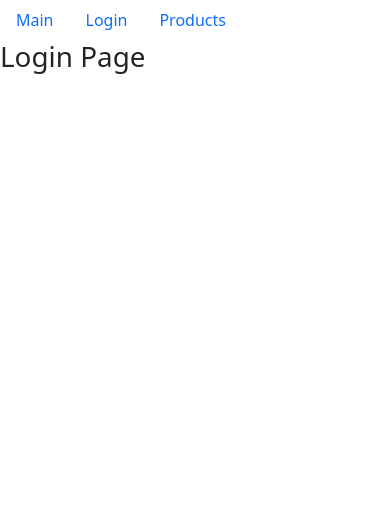
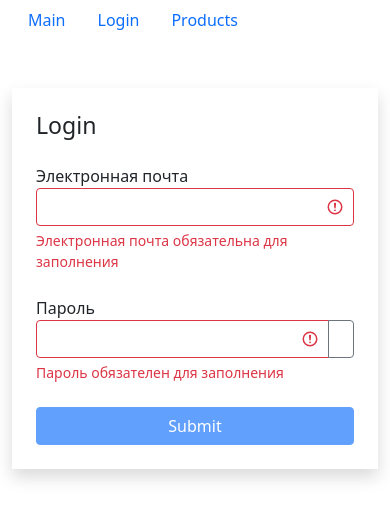
Before and after one commit to Vokadze/my-shop-app, a React (Create React App) app: page /login in a window 390 px wide. Shown: the top 520 px of the page. Built offline with nearby package versions, Linux system fonts and the light colour scheme.

Commit message:
new file: textField.jsx validator.js modified: App.js productsList.jsx tableBody.jsx tableHeader.jsx login.jsx

```diff
--- a/src/app/App.js
+++ b/src/app/App.js
@@ -8,7 +8,7 @@
 
 const App = () => {
     return (
-        <div>
+        <div className="container">
             <NavBar />
             <Switch>
                 <Route path="/products/:prodId?" component={Products} />
--- a/src/app/components/productsList.jsx
+++ b/src/app/components/productsList.jsx
@@ -13,6 +13,7 @@
 const ProductsList = () => {
     const [currentPage, setCurrentPage] = useState(1);
     const [categories, setCategories] = useState();
+    const [searchQuery, setSearchQuery] = useState("");
     const [selectedCategory, setSelectedCategory] = useState();
     const [sortBy, setSortBy] = useState({ iter: "price", order: "asc" });
     const pageSize = 4;
@@ -34,13 +35,19 @@
 
     useEffect(() => {
         setCurrentPage(1);
-    }, [selectedCategory, products]);
+    }, [selectedCategory, searchQuery, products]);
 
     const handleCategoriesSelect = (item) => {
+        if (searchQuery !== "") setSearchQuery("");
         setSelectedCategory(item);
         console.log(item);
     };
     console.log(categories);
+
+    const handleSearchQuery = ({ target }) => {
+        setSelectedCategory(undefined);
+        setSearchQuery(target.value);
+    };
 
     const handlePageChange = (pageIndex) => {
         console.log("page: ", pageIndex);
@@ -53,7 +60,14 @@
     };
 
     if (products) {
-        const filteredProducts = selectedCategory
+        const filteredProducts = searchQuery
+            ? products.filter(
+                  (product) =>
+                      product.name
+                          .toLowerCase()
+                          .indexOf(searchQuery.toLowerCase()) !== -1
+              )
+            : selectedCategory
               ? products.filter(
                     (product) =>
                         JSON.stringify(product.category) ===
@@ -77,13 +91,23 @@
         };
 
         return (
-            <div className="container">
-                <h1>Проверка связи</h1>
+            <div className="d-flex justify-content-center">
+                <div className="d-flex flex-column">
+                    <div className="d-flex flex-column">
                         <SearchStatus length={count} />
                         <SearchStatus length={products.length} />
-                <div className="d-flex">
+                        <input
+                            type="text"
+                            name="searchQuery"
+                            placeholder="Search..."
+                            className="mb-2"
+                            onChange={handleSearchQuery}
+                            value={searchQuery}
+                        />
+                    </div>
+                    <div className="d-flex flex-row justify-content-between">
                         {categories && (
-                        <div className="d-flex flex-column flex-shrink-0 p-3">
+                            <div className="d-flex flex-column flex-shrink-0 me-2">
                                 <GroupList
                                     selectedItem={selectedCategory}
                                     items={categories}
@@ -98,7 +122,7 @@
                             </div>
                         )}
                         {/* <div className="container"> */}
-                    <div className="d-flex flex-column flex-shrink-0">
+                        <div className="d-flex flex-column flex-shrink-0 justify-content-between">
                             <ProductsTable
                                 products={productCrop}
                                 onSort={handleSort}
@@ -115,7 +139,7 @@
                             </div>
                         </div>
                     </div>
-                {/* </div> */}
+                </div>
             </div>
         );
     }
--- a/src/app/components/tableBody.jsx
+++ b/src/app/components/tableBody.jsx
@@ -15,7 +15,7 @@
     };
 
     return (
-        <tbody className="d-flex flex-column w-100">
+        <tbody className="d-flex flex-column">
             {data.map((item) => (
                 <tr
                     key={item.id}
--- a/src/app/components/tableHeader.jsx
+++ b/src/app/components/tableHeader.jsx
@@ -28,10 +28,14 @@
         <thead>
             <tr>
                 {Object.keys(columns).map((column) => (
-                    <td key={column} colSpan="3" className="align-bottom">
+                    <td
+                        key={column}
+                        colSpan="3"
+                        className="align-bottom p-0 pb-2 pt-2"
+                    >
                         <div
                             key={column}
-                            className="d-flex flex-row border justify-content-center p-2"
+                            className="d-flex flex-row border justify-content-center p-2 ms-0"
                             onClick={
                                 columns[column].path
                                     ? () => handleSort(columns[column].path)
--- /dev/null
+++ b/src/app/components/textField.jsx
@@ -0,0 +1,58 @@
+import React, { useState } from "react";
+import PropTypes from "prop-types";
+
+const TextField = ({ label, type, name, value, onChange, error }) => {
+    const [showPassword, setShowPassword] = useState(false);
+
+    const getInputClasses = () => {
+        return "form-control" + (error ? " is-invalid" : "");
+    };
+
+    const toggleShowPassword = () => {
+        setShowPassword((prevState) => !prevState);
+    };
+    return (
+        <div className="mb-4">
+            <label htmlFor={name}>{label}</label>
+            <div className="input-group has-validation">
+                <input
+                    type={showPassword ? "text" : type}
+                    id={name}
+                    name={name}
+                    value={value}
+                    onChange={onChange}
+                    className={getInputClasses()}
+                />
+                {type === "password" && (
+                    <button
+                        className="btn btn-outline-secondary"
+                        type="button"
+                        onClick={toggleShowPassword}
+                    >
+                        <i
+                            className={
+                                "bi bi-eye" + (showPassword ? "-slash" : "")
+                            }
+                        ></i>
+                    </button>
+                )}
+                {error && <div className="invalid-feedback">{error}</div>}
+            </div>
+        </div>
+    );
+};
+
+TextField.defaultProps = {
+    type: "text"
+};
+
+TextField.propTypes = {
+    label: PropTypes.string,
+    type: PropTypes.string,
+    name: PropTypes.string,
+    value: PropTypes.string,
+    onChange: PropTypes.func,
+    error: PropTypes.string
+};
+
+export default TextField;
--- a/src/app/layouts/login.jsx
+++ b/src/app/layouts/login.jsx
@@ -1,7 +1,96 @@
-import React from "react";
+import React, { useEffect, useState } from "react";
+import TextField from "../components/textField";
+import { validator } from "../utils/validator";
 
 const Login = () => {
-    return <h1>Login Page</h1>;
+    const [data, setData] = useState({ email: "", password: "" });
+    const [errors, setErrors] = useState({});
+
+    const handleChange = ({ target }) => {
+        setData((prevState) => ({
+            ...prevState,
+            [target.name]: target.value
+        }));
+        console.log(target.name);
+    };
+
+    const validatorConfig = {
+        email: {
+            isRequired: {
+                message: "Электронная почта обязательна для заполнения"
+            },
+            isEmail: {
+                message: "Email введен не корректно"
+            }
+        },
+        password: {
+            isRequired: { message: "Пароль обязателен для заполнения" },
+            isCapitalSymbol: {
+                message: "Пароль должен содержать хотя бы одну заглавную букву"
+            },
+            isContainDigit: {
+                message: "Пароль должен содержать хотя бы одну цифру"
+            },
+            min: {
+                message: "Пароль должен состоять минимум из 8 символов",
+                value: 8
+            }
+        }
+    };
+
+    useEffect(() => {
+        validate();
+    }, [data]);
+
+    const validate = () => {
+        const errors = validator(data, validatorConfig);
+
+        setErrors(errors);
+        return Object.keys(errors).length === 0;
+    };
+
+    const isValid = Object.keys(errors).length === 0;
+
+    const handleSubmit = (e) => {
+        e.preventDefault();
+        const isValid = validate();
+        if (!isValid) return;
+        console.log(data);
+    };
+
+    return (
+        <div className="container mt-5">
+            <div className="row">
+                <div className="col-md-6 offset-md-3 shadow p-4">
+                    <h3 className="mb-4">Login</h3>
+                    <form onSubmit={handleSubmit}>
+                        <TextField
+                            label="Электронная почта"
+                            name="email"
+                            value={data.email}
+                            onChange={handleChange}
+                            error={errors.email}
+                        />
+                        <TextField
+                            label="Пароль"
+                            type="password"
+                            name="password"
+                            value={data.password}
+                            onChange={handleChange}
+                            error={errors.password}
+                        />
+                        <button
+                            type="submit"
+                            disabled={!isValid}
+                            className="btn btn-primary w-100 mx-auto"
+                        >
+                            Submit
+                        </button>
+                    </form>
+                </div>
+            </div>
+        </div>
+    );
 };
 
 export default Login;
--- /dev/null
+++ b/src/app/utils/validator.js
@@ -0,0 +1,51 @@
+export function validator(data, config) {
+    const errors = {};
+    function validate(validateMethod, data, config) {
+        let statusVatidate;
+        switch (validateMethod) {
+            case "isRequired":
+                statusVatidate = data.trim() === "";
+                break;
+
+            case "isEmail": {
+                const emailRegExp = /^\S+@\S+\.\S+$/g;
+                statusVatidate = !emailRegExp.test(data);
+                break;
+            }
+
+            case "isCapitalSymbol": {
+                const capitalRegExp = /[A-Z]+/g;
+                statusVatidate = !capitalRegExp.test(data);
+                break;
+            }
+
+            case "isContainDigit": {
+                const digitRegExp = /\d+/g;
+                statusVatidate = !digitRegExp.test(data);
+                break;
+            }
+
+            case "min": {
+                statusVatidate = data.length < config.value;
+                break;
+            }
+
+            default:
+                break;
+        }
+        if (statusVatidate) return config.message;
+    }
+    for (const fieldName in data) {
+        for (const validateMethod in config[fieldName]) {
+            const error = validate(
+                validateMethod,
+                data[fieldName],
+                config[fieldName][validateMethod]
+            );
+            if (error && !errors[fieldName]) {
+                errors[fieldName] = error;
+            }
+        }
+    }
+    return errors;
+}
```
Lines whose indentation alone changed are shown as unchanged.
